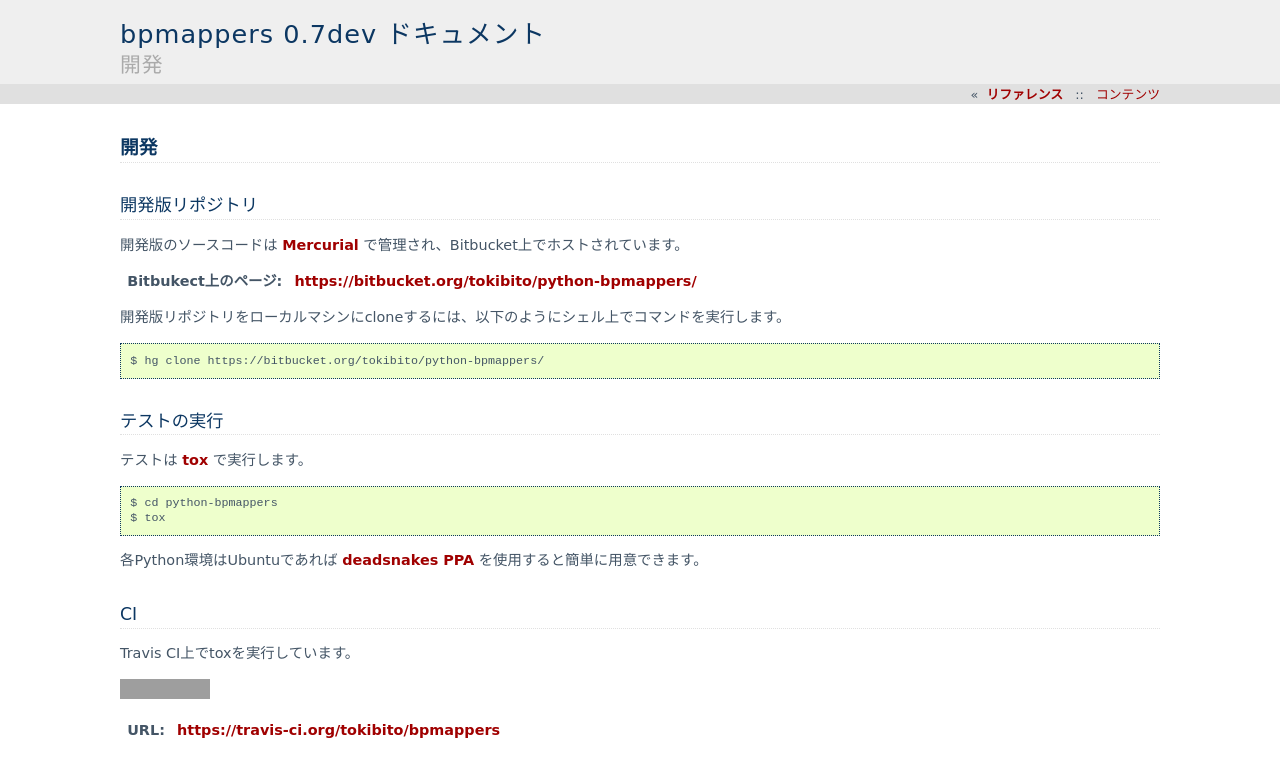
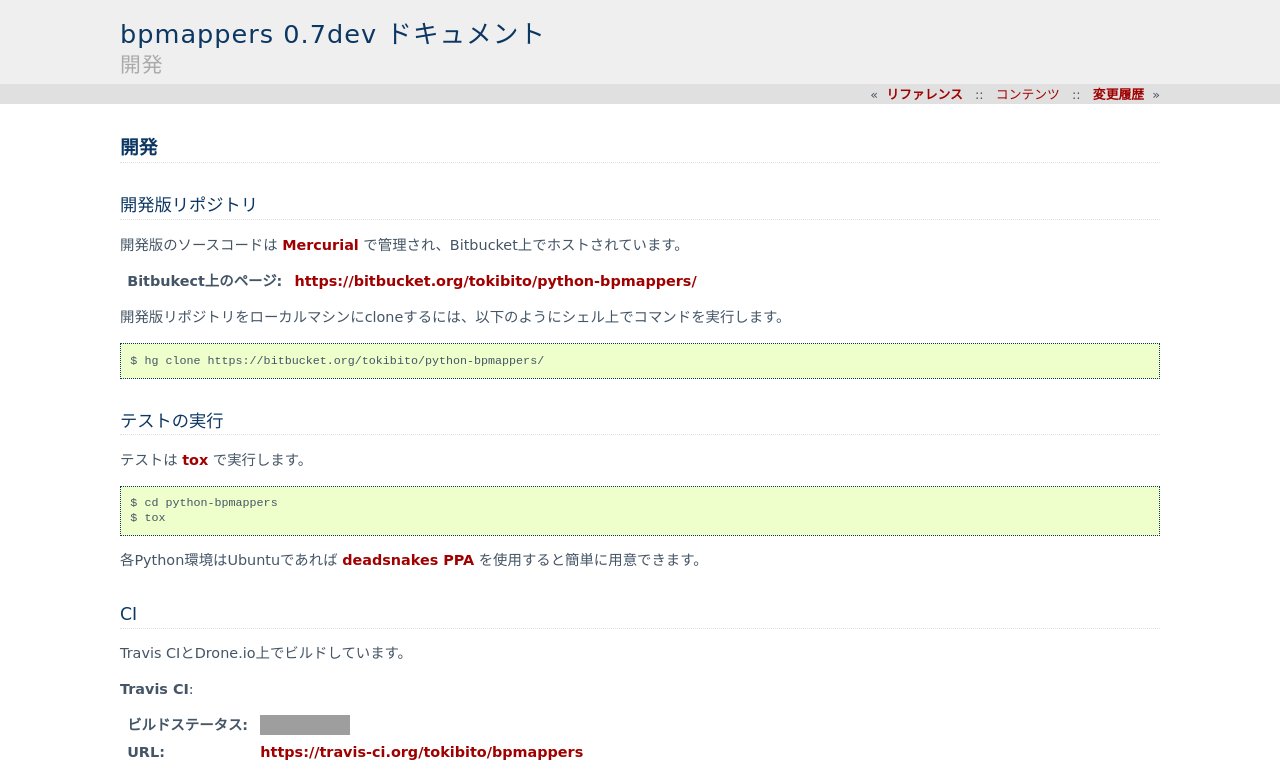
Before and after one commit to beproud/bpmappers, a Sphinx documentation site: the page built from docs/ja/source/develop.rst, in a window 1280 px wide. Shown: the top 780 px of the page. Built offline with Sphinx 7.4.7, drawn with Linux system fonts in a browser that asks for light colours; some of the changed text lies outside the part shown; grey boxes are pictures that could not be loaded.

Commit message:
ドキュメントに変更履歴を追加

```diff
--- a/docs/ja/source/develop.rst
+++ b/docs/ja/source/develop.rst
@@ -32,8 +32,14 @@
 CI
 ==
 
-Travis CI上でtoxを実行しています。
+Travis CIとDrone.io上でビルドしています。
 
-.. image:: https://travis-ci.org/tokibito/bpmappers.png?branch=master
+**Travis CI**:
 
+:ビルドステータス: .. image:: https://travis-ci.org/tokibito/bpmappers.png?branch=master
 :URL: https://travis-ci.org/tokibito/bpmappers
+
+**Drone.io**:
+
+:ビルドステータス: .. image:: https://drone.io/bitbucket.org/tokibito/python-bpmappers/status.png
+:URL: https://drone.io/bitbucket.org/tokibito/python-bpmappers
--- a/docs/ja/source/index.rst
+++ b/docs/ja/source/index.rst
@@ -14,6 +14,7 @@
    djangomodel
    reference
    develop
+   changelist
 
 索引
 ====
```
Also changed, not shown: docs/ja/source/changelist.rst (added, +12 -0 lines).
